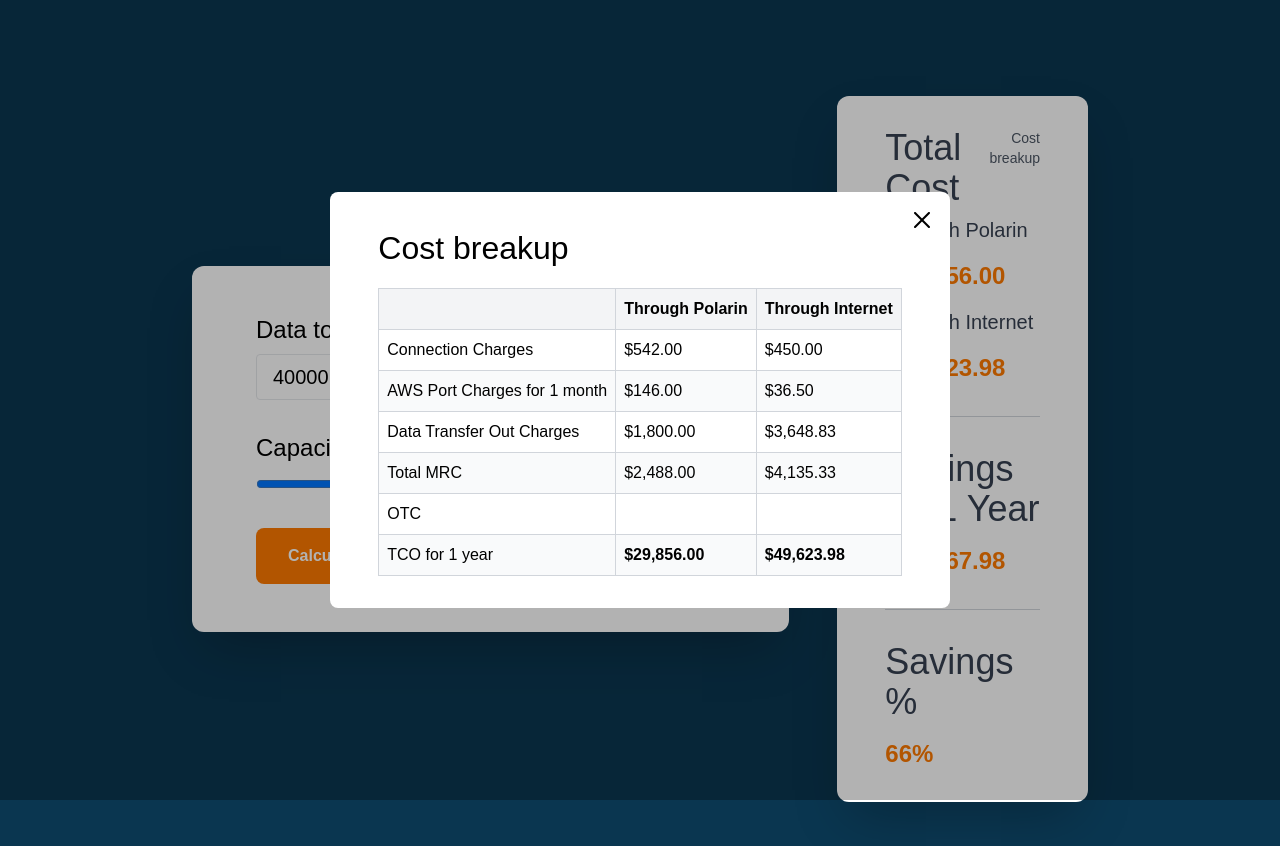
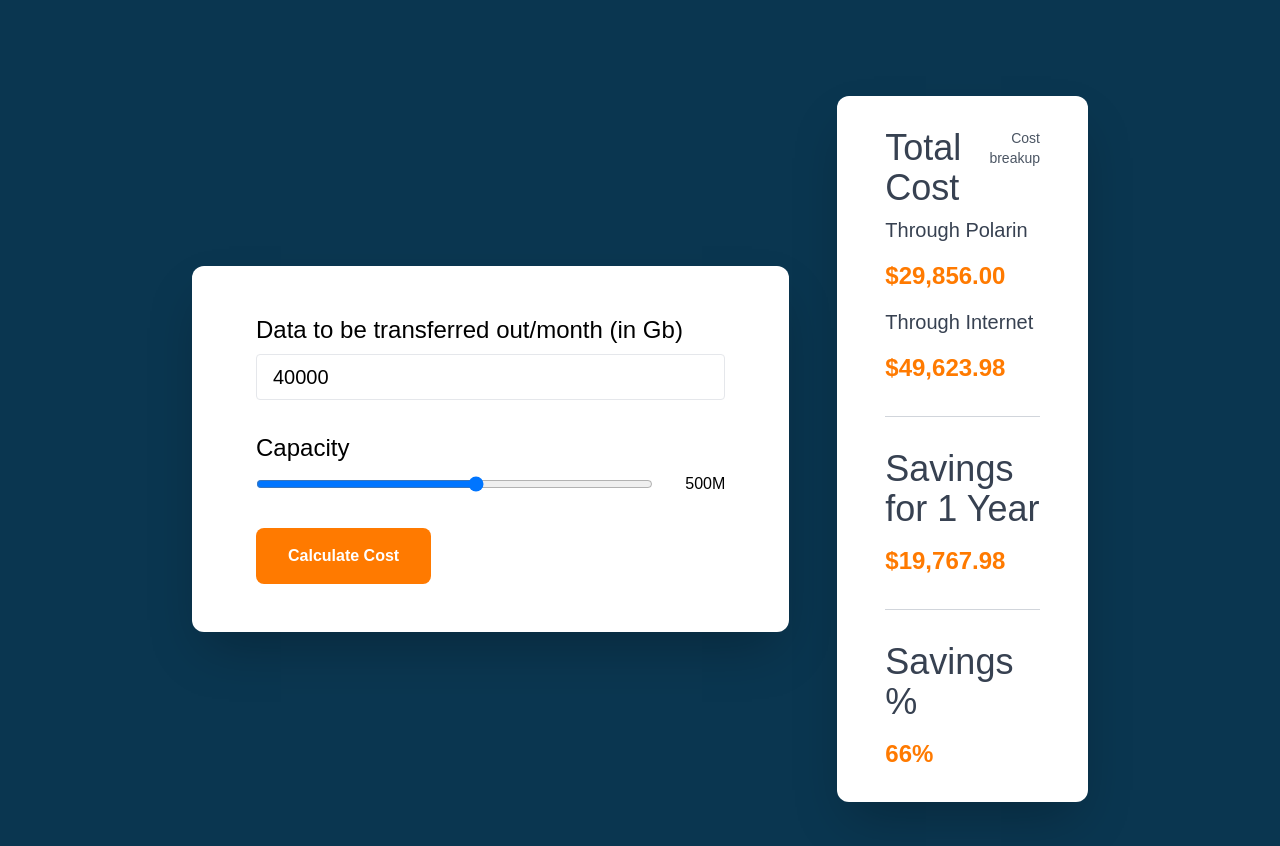
Before and after one commit to kriteshImagecurry/polarin-calculator, a plain HTML site: page index.html in a window 1280 px wide. Drawn offline with nearby package versions, Linux system fonts and the light colour scheme.

Commit message:
hide popup

```diff
--- a/index.html
+++ b/index.html
@@ -386,7 +386,7 @@
       </div>
     </div>
     <div
-      class="w-screen h-screen absolute inset-0 "
+      class="hidden w-screen h-screen absolute inset-0 "
       id="breakup-table-popup"
     >
       <div
```
